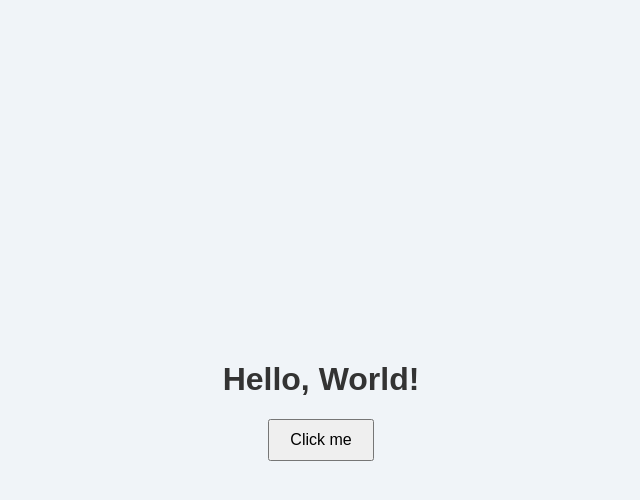
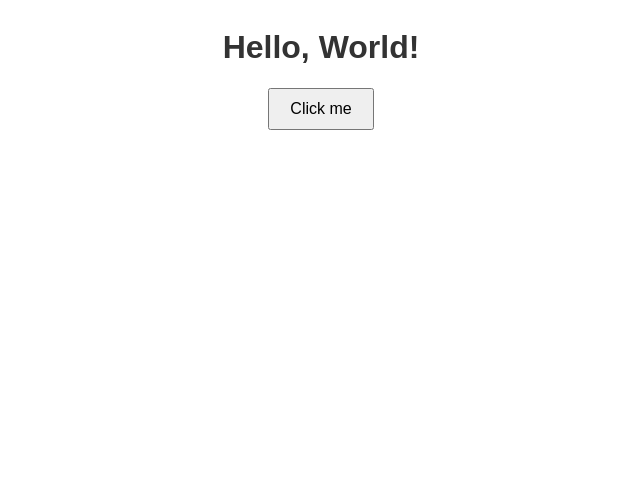
Before and after one commit to BilliartMuthoni/github_practice, a plain HTML site: page index.html in a window 1280 px wide. Shown: the whole page, without its empty margins (319-959 px from the left). Drawn offline with Linux system fonts and the light colour scheme.

Commit message:
Fix the styling of the page.

```diff
--- a/index.html
+++ b/index.html
@@ -9,10 +9,7 @@
       display: flex;
       flex-direction: column;
       align-items: center;
-      justify-content: center;
-      height: 100vh;
-      margin: 0;
-      background: #f0f4f8;
+      color: aquamarine;
     }
     h1 {
       color: #333;
```
